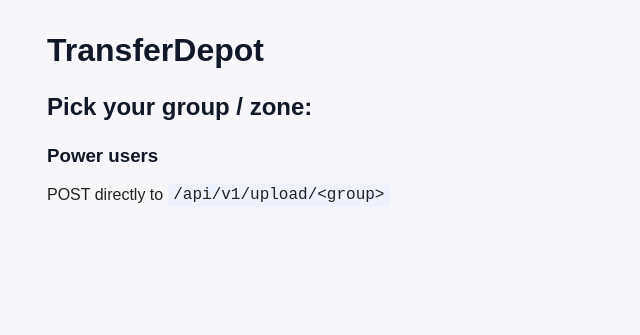
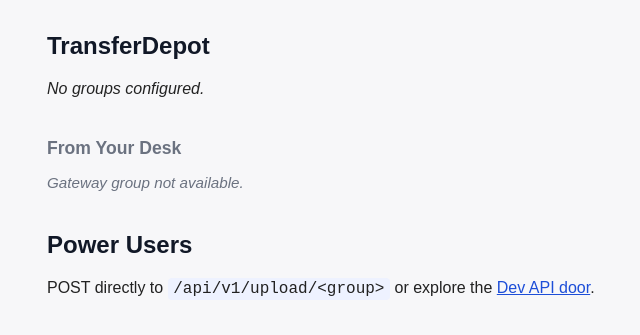
Before and after one commit to arothmel/transferdepot, a Flask app: template templates/index.html in a window 1280 px wide. Shown: the part 50-385 px from the top of the page, without its empty margins (143-783 px from the left). Run offline with Flask 3, Linux system fonts and the light colour scheme; the template is opened without the code that fills it, so the values that code supplies are empty; parts of the project's set-up code (start-up, migrations or seed data) failed here and were passed over.

Commit message:
Theming front end with grids

```diff
--- a/app.py
+++ b/app.py
@@ -11,6 +11,10 @@
 DEFAULT_HEARTBEAT_INTERVAL = 30  # seconds
 DEFAULT_HEARTBEAT_RETENTION = 180  # seconds
 DEFAULT_RETENTION_DEFAULT_DAYS = 28
+DEFAULT_ONCALL_DIR = os.path.join(
+    os.path.dirname(DEFAULT_UPLOAD_FOLDER), "artifacts", "ONCALL"
+)
+DEFAULT_ONCALL_FILE = "oncall_board.pdf"
 
 
 def _parse_retention_overrides(raw: str):
@@ -41,6 +45,8 @@
     HEARTBEAT_INTERVAL=int(os.getenv("TD_HEARTBEAT_INTERVAL", DEFAULT_HEARTBEAT_INTERVAL)),
     HEARTBEAT_RETENTION=int(os.getenv("TD_HEARTBEAT_RETENTION", DEFAULT_HEARTBEAT_RETENTION)),
     RETENTION_DEFAULT_DAYS=int(os.getenv("TD_RETENTION_DEFAULT_DAYS", DEFAULT_RETENTION_DEFAULT_DAYS)),
+    ONCALL_DIR=os.getenv("TD_ONCALL_DIR", DEFAULT_ONCALL_DIR),
+    ONCALL_FILE=os.getenv("TD_ONCALL_FILE", DEFAULT_ONCALL_FILE),
 )
 
 app.config["RETENTION_OVERRIDES"] = _parse_retention_overrides(
@@ -60,6 +66,8 @@
         "heartbeat_interval": app.config["HEARTBEAT_INTERVAL"],
         "retention_default_days": app.config["RETENTION_DEFAULT_DAYS"],
         "retention_overrides": app.config["RETENTION_OVERRIDES"],
+        "oncall_dir": app.config["ONCALL_DIR"],
+        "oncall_file": app.config["ONCALL_FILE"],
     }
 )
 
--- a/services/files.py
+++ b/services/files.py
@@ -352,6 +352,11 @@
             total_bytes = record.get("total_bytes")
             record["total_display"] = _format_bytes(total_bytes) if total_bytes else None
 
+            if started_ts and completed_ts:
+                duration = max(0, completed_ts - started_ts)
+                record["duration_seconds"] = duration
+                record["duration_display"] = _format_ago(duration)
+
             if status == "in_progress":
                 heartbeat_interval = int(current_app.config.get("HEARTBEAT_INTERVAL", 30)) or 30
                 stale_cutoff = updated_ts + heartbeat_interval * 4
--- a/services/ui.py
+++ b/services/ui.py
@@ -23,10 +23,13 @@
 
 @ui_bp.route("/<group>/", methods=["GET", "POST"])
 def upload_page(group):
-    folder = Path(current_app.config["UPLOAD_FOLDER"]) / group
+    upload_root = Path(current_app.config["UPLOAD_FOLDER"])
+    folder = upload_root / group
     folder.mkdir(parents=True, exist_ok=True)
 
     is_gateway = group.upper() == GATEWAY_GROUP_NAME
+
+    groups = [d.name for d in upload_root.iterdir() if d.is_dir()]
 
     if request.method == "POST":
         f = request.files.get("file")
@@ -40,6 +43,7 @@
         group=group,
         files=files,
         is_gateway=is_gateway,
+        groups=groups,
     )
 
 
--- a/static/css/app.css
+++ b/static/css/app.css
@@ -10,6 +10,45 @@
   max-width: 900px;
   margin: 2rem auto;
   padding: 0 1.5rem 3rem;
+}
+
+.group-block {
+  margin-bottom: 2.5rem;
+}
+
+.group-buttons {
+  display: flex;
+  flex-wrap: wrap;
+  gap: 0.5rem;
+}
+
+.group-button {
+  display: inline-block;
+  padding: 0.6rem 1.2rem;
+  background: #f3f4f6;
+  color: #111827;
+  border: 1px solid #d1d5db;
+  border-radius: 4px;
+  text-decoration: none;
+  font-weight: 600;
+}
+
+.group-button:hover,
+.group-button:focus {
+  background: #e5e7eb;
+  color: #111827;
+}
+
+.group-button--active {
+  background: #2563eb;
+  color: #ffffff;
+  border-color: #1d4ed8;
+}
+
+.group-button--active:hover,
+.group-button--active:focus {
+  background: #1d4ed8;
+  color: #ffffff;
 }
 
 .topbar {
@@ -147,3 +186,21 @@
   display: inline-block;
   margin: 0.25rem 0 1rem;
 }
+.group-block--desk h2 {
+  font-size: 1.1rem;
+  color: #6b7280;
+}
+
+.desk-note {
+  font-size: 0.95rem;
+  color: #6b7280;
+}
+
+.desk-note a {
+  color: #4b5563;
+  text-decoration: underline;
+}
+
+.upload-block .upload-form {
+  margin-bottom: 1.5rem;
+}
--- a/templates/index.html
+++ b/templates/index.html
@@ -13,17 +13,34 @@
 </div>
 
 <main>
-  <h1>TransferDepot</h1>
-  <h2>Pick your group / zone:</h2>
+  {% set control_groups = groups | reject('equalto', 'SHIRE_GATEWAY') | list %}
 
-  <ul>
-  {% for g in groups %}
-    <li><a href="/{{ g }}">{{ g }}</a></li>
-  {% endfor %}
-  </ul>
+  <section class="group-block">
+    <h2>TransferDepot</h2>
+    {% if control_groups %}
+      <div class="group-buttons">
+      {% for g in control_groups %}
+        <a class="group-button" href="/{{ g }}">{{ g }}</a>
+      {% endfor %}
+      </div>
+    {% else %}
+      <p><em>No groups configured.</em></p>
+    {% endif %}
+  </section>
 
-  <h3>Power users</h3>
-  <p>POST directly to <code>/api/v1/upload/&lt;group&gt;</code></p>
+  <section class="group-block group-block--desk">
+    <h2>From Your Desk</h2>
+    {% if 'SHIRE_GATEWAY' in groups %}
+      <p class="desk-note">Need to move a small file from your workstation? <a href="/SHIRE_GATEWAY">Open the Sh1re Gateway</a>.</p>
+    {% else %}
+      <p class="desk-note"><em>Gateway group not available.</em></p>
+    {% endif %}
+  </section>
+
+  <section class="group-block">
+    <h2>Power Users</h2>
+    <p>POST directly to <code>/api/v1/upload/&lt;group&gt;</code> or explore the <a href="/admin/dev-api">Dev API door</a>.</p>
+  </section>
 </main>
 </body>
 </html>
--- a/uwsgi.ini
+++ b/uwsgi.ini
@@ -16,7 +16,7 @@
 # --- Sockets ---
 uwsgi-socket = %(base)/run/transferdepot.sock
 chmod-socket = 660
-http-socket = 127.0.0.1:8080   # convenience for local debugging
+http-socket = 127.0.0.1:8080   # loopback-only control path (not exposed beyond host)
 listen = 512
 
 # --- Upload / request handling ---
```
Also changed, not shown: services/admin.py (+48 -1 lines), templates/admin/health.html (+8 -1 lines), templates/upload.html (+26 -6 lines), static/images/transferdepot.png (added), 1 other file.
